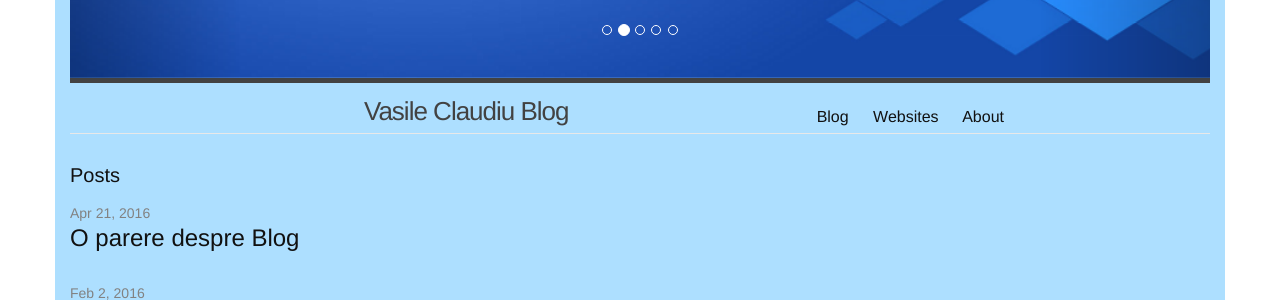
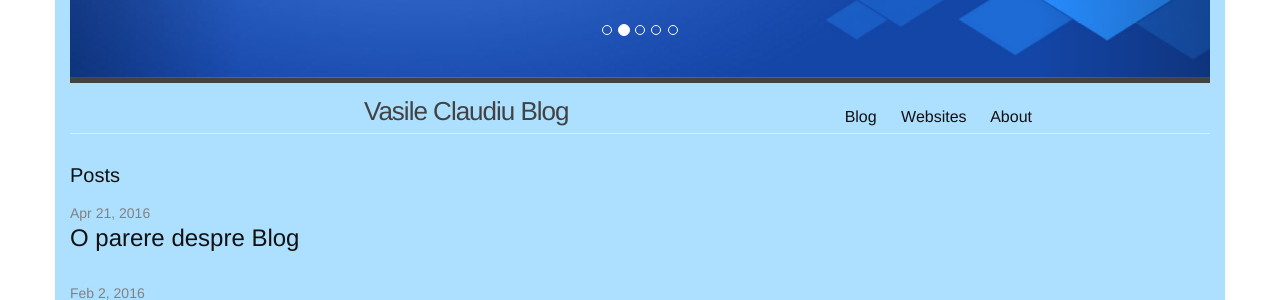
Before and after one commit to VasileClaudiu/blog, a Jekyll site: the page built from index.html, in a window 1280 px wide. Shown: the part 314-614 px from the top of the page. Built offline with Jekyll 4.4.1, drawn with Linux system fonts in a browser that asks for light colours.

```diff
--- a/css/main.scss
+++ b/css/main.scss
@@ -60,7 +60,7 @@
 }
 
 #header {
-	width: 60%;
+	width: 70%;
 	height: auto;
 	padding: 0 5%;
 	transition: ease-in-out 500ms;
@@ -72,10 +72,10 @@
 	width:100%;
 }
 .trigger{
-	margin:-50px 0 0 0;
+	margin:-50px 100px 0 0;
 }
 .schimb {
-	width: 60%;
+	width: 70%;
 	height: auto;
 	padding: 0 5%;
 	transition: ease-in-out 500ms;
```
